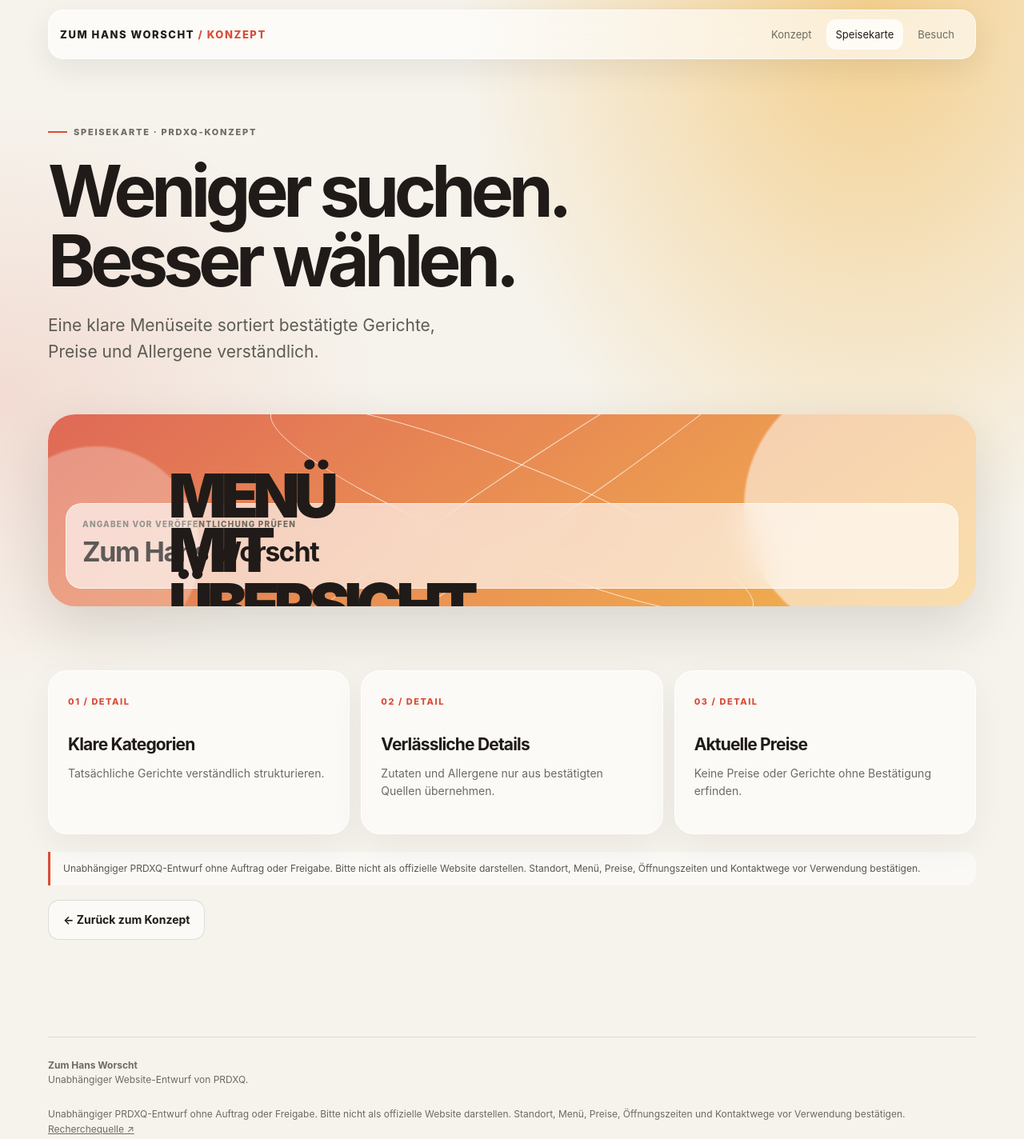
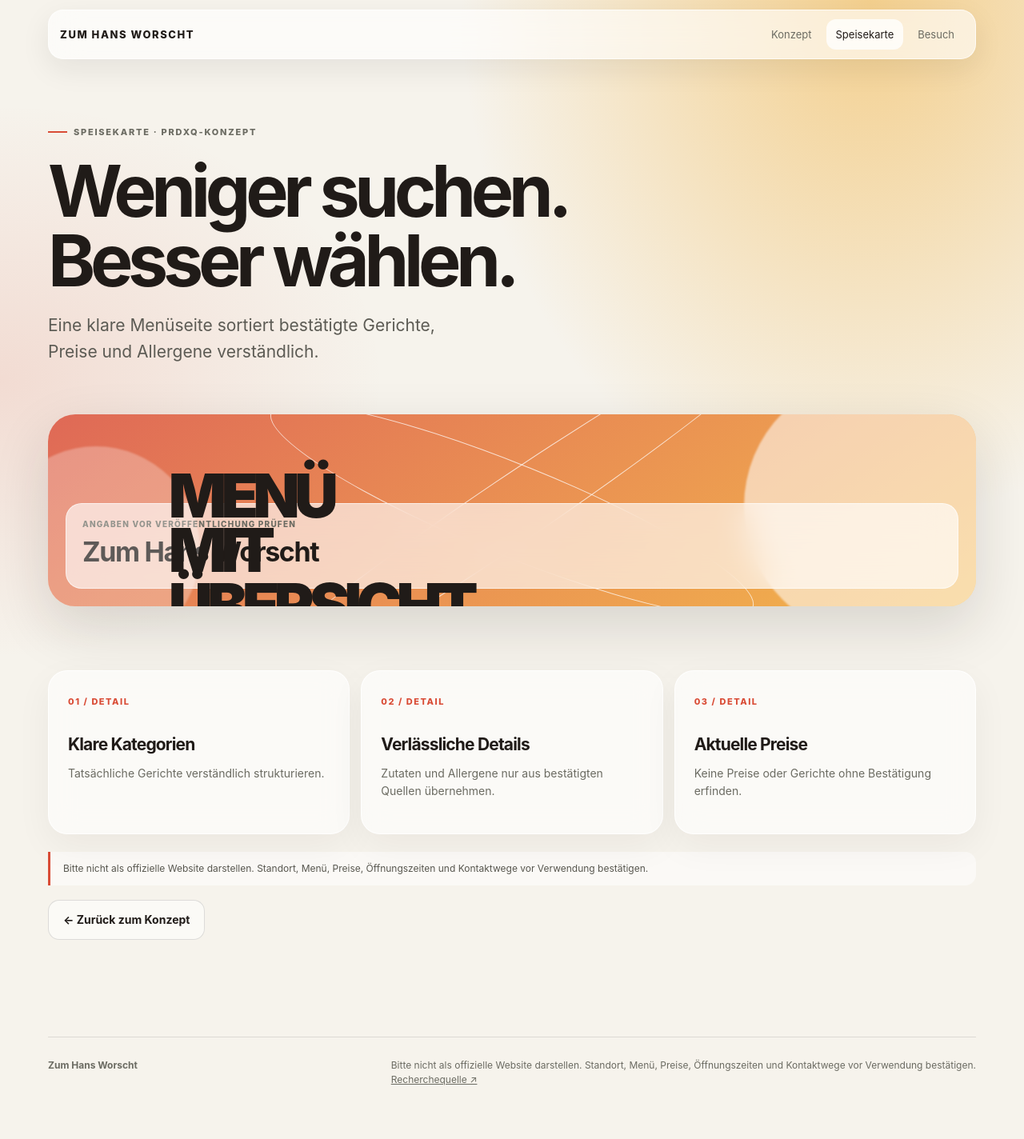
Before and after one commit to pprdxqq/prdxq-concept-zum-hans-worscht, a plain HTML site: page speisekarte.html in a window 1280 px wide. Shown: the whole page at 80% size. After the commit the page ends 1400 px from the top, so only its background shows below. Drawn offline with Linux system fonts and the light colour scheme.

Commit message:
Remove visible concept labels for client presentation

```diff
--- a/speisekarte.html
+++ b/speisekarte.html
@@ -1,3 +1,3 @@
-<!doctype html><html lang="de"><head><meta charset="utf-8"><meta name="viewport" content="width=device-width, initial-scale=1"><meta name="description" content="Zum Hans Worscht — unabhängiger PRDXQ-Website-Entwurf."><meta name="theme-color" content="#d94c36"><title>Speisekarte · Zum Hans Worscht | PRDXQ Konzept</title><link rel="stylesheet" href="assets/styles.css"></head><body><header class="bar"><a class="brand" href="index.html">Zum Hans Worscht<span style="color:var(--accent)"> / Konzept</span></a><nav class="nav" aria-label="Hauptnavigation"><a href="index.html" >Konzept</a><a href="speisekarte.html" aria-current="page">Speisekarte</a><a href="besuch.html" >Besuch</a></nav></header><main class="wrap"><section class="hero" style="grid-template-columns:1fr;min-height:unset;padding-bottom:30px"><div><span class="eyebrow">Speisekarte · PRDXQ-Konzept</span><h1>Weniger suchen. Besser wählen.</h1><p class="lead">Eine klare Menüseite sortiert bestätigte Gerichte, Preise und Allergene verständlich.</p></div><div class="visual" style="min-height:240px"><div class="orbit"></div><div class="orbit two"></div><div class="visual-word">MENÜ
+<!doctype html><html lang="de"><head><meta charset="utf-8"><meta name="viewport" content="width=device-width, initial-scale=1"><meta name="description" content="Zum Hans Worscht — unabhängiger PRDXQ-Website-Entwurf."><meta name="theme-color" content="#d94c36"><title>Speisekarte · Zum Hans Worscht | </title><link rel="stylesheet" href="assets/styles.css"></head><body><header class="bar"><a class="brand" href="index.html">Zum Hans Worscht</a><nav class="nav" aria-label="Hauptnavigation"><a href="index.html" >Konzept</a><a href="speisekarte.html" aria-current="page">Speisekarte</a><a href="besuch.html" >Besuch</a></nav></header><main class="wrap"><section class="hero" style="grid-template-columns:1fr;min-height:unset;padding-bottom:30px"><div><span class="eyebrow">Speisekarte · PRDXQ-Konzept</span><h1>Weniger suchen. Besser wählen.</h1><p class="lead">Eine klare Menüseite sortiert bestätigte Gerichte, Preise und Allergene verständlich.</p></div><div class="visual" style="min-height:240px"><div class="orbit"></div><div class="orbit two"></div><div class="visual-word">MENÜ
 MIT
-ÜBERSICHT</div><div class="stamp"><small>Angaben vor Veröffentlichung prüfen</small><strong>Zum Hans Worscht</strong></div></div></section><section class="section"><div class="cards"><article class="card"><span class="num">01 / DETAIL</span><h3>Klare Kategorien</h3><p>Tatsächliche Gerichte verständlich strukturieren.</p></article><article class="card"><span class="num">02 / DETAIL</span><h3>Verlässliche Details</h3><p>Zutaten und Allergene nur aus bestätigten Quellen übernehmen.</p></article><article class="card"><span class="num">03 / DETAIL</span><h3>Aktuelle Preise</h3><p>Keine Preise oder Gerichte ohne Bestätigung erfinden.</p></article></div><div class="notice" style="margin-top:22px">Unabhängiger PRDXQ-Entwurf ohne Auftrag oder Freigabe. Bitte nicht als offizielle Website darstellen. Standort, Menü, Preise, Öffnungszeiten und Kontaktwege vor Verwendung bestätigen.</div><p style="margin-top:18px"><a class="btn alt" href="index.html">← Zurück zum Konzept</a></p></section></main><footer class="wrap footer"><div><strong>Zum Hans Worscht</strong><br>Unabhängiger Website-Entwurf von PRDXQ.</div><div>Unabhängiger PRDXQ-Entwurf ohne Auftrag oder Freigabe. Bitte nicht als offizielle Website darstellen. Standort, Menü, Preise, Öffnungszeiten und Kontaktwege vor Verwendung bestätigen.<br><a href="https://www.gateway-gardens.de/en/life/" target="_blank" rel="noreferrer">Recherchequelle ↗</a></div></footer></body></html>
+ÜBERSICHT</div><div class="stamp"><small>Angaben vor Veröffentlichung prüfen</small><strong>Zum Hans Worscht</strong></div></div></section><section class="section"><div class="cards"><article class="card"><span class="num">01 / DETAIL</span><h3>Klare Kategorien</h3><p>Tatsächliche Gerichte verständlich strukturieren.</p></article><article class="card"><span class="num">02 / DETAIL</span><h3>Verlässliche Details</h3><p>Zutaten und Allergene nur aus bestätigten Quellen übernehmen.</p></article><article class="card"><span class="num">03 / DETAIL</span><h3>Aktuelle Preise</h3><p>Keine Preise oder Gerichte ohne Bestätigung erfinden.</p></article></div><div class="notice" style="margin-top:22px"> Bitte nicht als offizielle Website darstellen. Standort, Menü, Preise, Öffnungszeiten und Kontaktwege vor Verwendung bestätigen.</div><p style="margin-top:18px"><a class="btn alt" href="index.html">← Zurück zum Konzept</a></p></section></main><footer class="wrap footer"><div><strong>Zum Hans Worscht</strong><br></div><div> Bitte nicht als offizielle Website darstellen. Standort, Menü, Preise, Öffnungszeiten und Kontaktwege vor Verwendung bestätigen.<br><a href="https://www.gateway-gardens.de/en/life/" target="_blank" rel="noreferrer">Recherchequelle ↗</a></div></footer></body></html>
```
